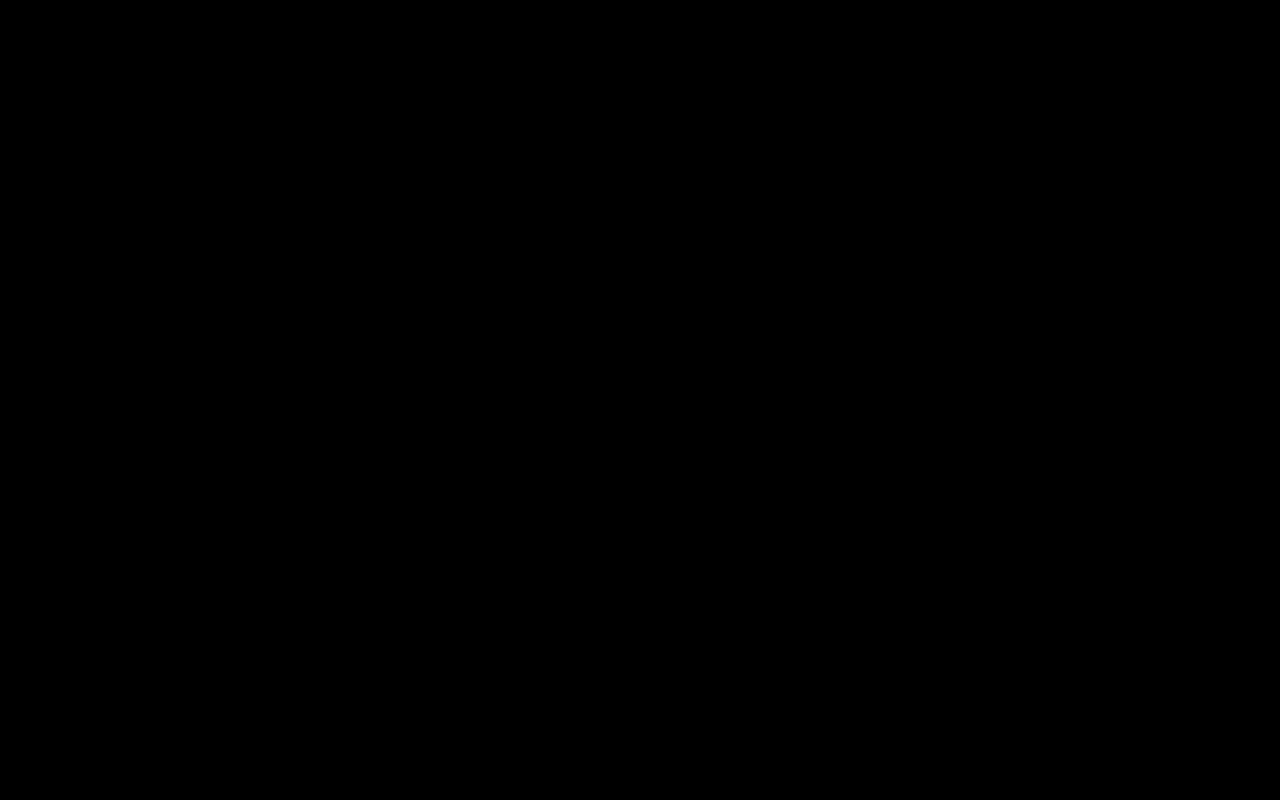
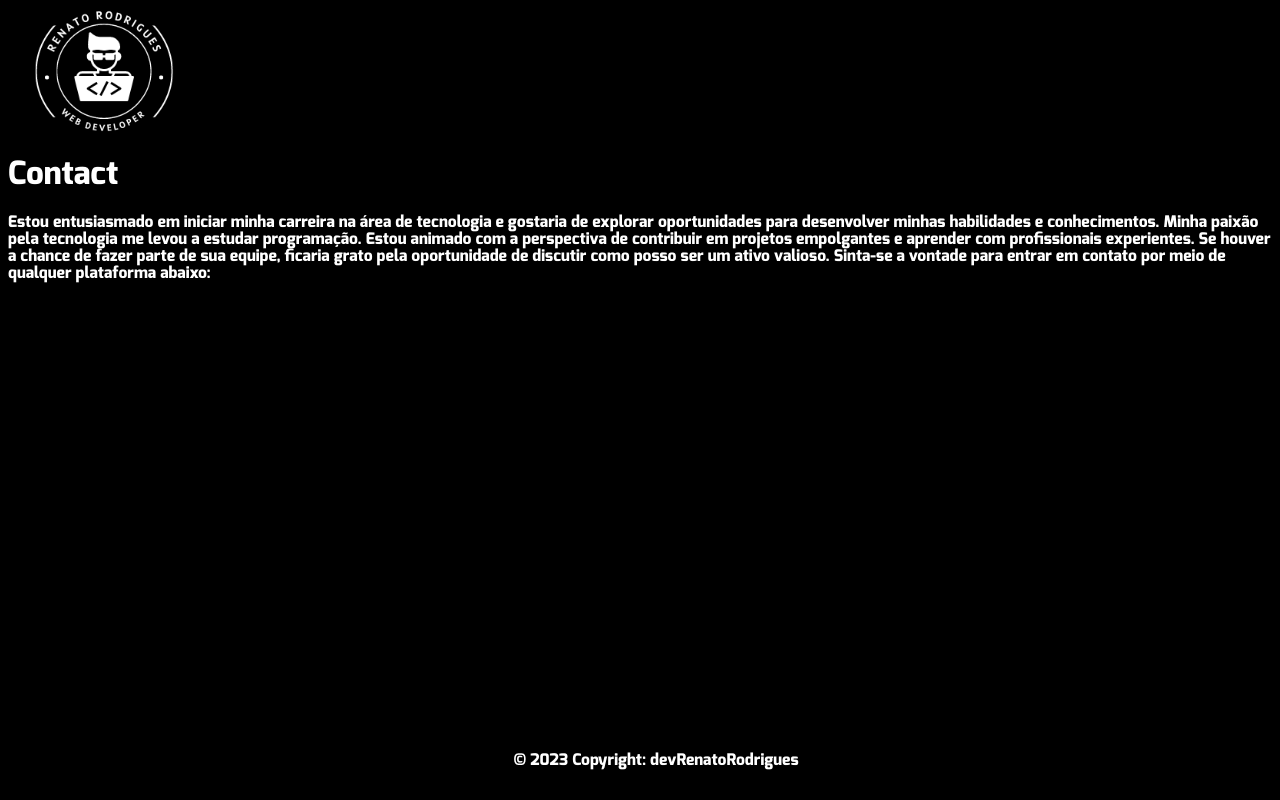
Before and after one commit to devRenatoRodrigues/portfolio-react, a React (Vite) app in the folder portfolio-react/: page /contact in a window 1280 px wide. Built offline with nearby package versions, Linux system fonts and the light colour scheme.

Commit message:
work, footer and contact created

```diff
--- /dev/null
+++ b/portfolio-react/src/components/Footer.tsx
@@ -0,0 +1,8 @@
+export default function Footer() {
+    return (
+        <footer
+            className="text-color-white footer-container"
+        >
+            © 2023 Copyright: devRenatoRodrigues</footer>
+    )
+}
--- a/portfolio-react/src/pages/About.tsx
+++ b/portfolio-react/src/pages/About.tsx
@@ -1,7 +1,11 @@
+import Footer from "../components/Footer"
+import Header from "../components/Header"
 
 export default function About() {
     return (
-        <div>
+        <>
+            <Header />
+            <main>
                 <h1
                     className="text-color-white"
                 >Hello World, I'm Renato Rodrigues from São Paulo, Brazil.
@@ -31,6 +35,8 @@ export default function About() {
                     O propósito de minha jornada como desenvolvedor vai além do código; visa fazer a diferença através da tecnologia.
                 </p>
 
-        </div>
+            </main>
+            <Footer />
+        </>
     )
 }
--- a/portfolio-react/src/pages/Contact.tsx
+++ b/portfolio-react/src/pages/Contact.tsx
@@ -1,9 +1,31 @@
+import Footer from "../components/Footer"
+import Header from "../components/Header"
 
 export default function Contact() {
     return (
-        <div>
+        <>
+            <Header />
+            <main>
 
-            <h1>Contact</h1>
-        </div>
+                <h1 className="text-color-white"
+                >
+                    Contact
+                </h1>
+
+                <p className="text-color-white">
+                    Estou entusiasmado em iniciar minha carreira na área de tecnologia e
+                    gostaria de explorar oportunidades para desenvolver minhas habilidades e conhecimentos.
+                    Minha paixão pela tecnologia me levou a estudar programação.
+
+                    Estou animado com a perspectiva de contribuir em projetos empolgantes e aprender com profissionais experientes.
+                    Se houver a chance de fazer parte de sua equipe,
+                    ficaria grato pela oportunidade de discutir como posso ser um ativo valioso.
+
+                    Sinta-se a vontade para entrar em contato por meio de qualquer plataforma abaixo:
+
+                </p>
+            </main>
+            <Footer />
+        </>
     )
 }
--- a/portfolio-react/src/pages/Home.tsx
+++ b/portfolio-react/src/pages/Home.tsx
@@ -3,6 +3,7 @@ import '../styles/Global.css'
 import useNewText from '../hooks/useNewText.tsx'
 import Header from "../components/Header.tsx";
 import { Link } from "react-router-dom";
+import Footer from "../components/Footer.tsx";
 
 function Home() {
     const { isAbout,
@@ -69,6 +70,7 @@ function Home() {
                     Renato
                 </h1>)}
             </div>
+            <Footer />
         </>
     )
 }
--- a/portfolio-react/src/styles/Global.css
+++ b/portfolio-react/src/styles/Global.css
@@ -69,3 +69,15 @@
     font-size: 150px;
     margin: 1px;
 }
+
+.footer-container {
+    position: fixed;
+    bottom: 0;
+    left: 0;
+    width: 100%;
+    display: flex;
+    justify-content: center;
+    align-items: center;
+    height: 3rem;
+    padding: 1rem;
+}
```
Lines whose indentation alone changed are shown as unchanged.
